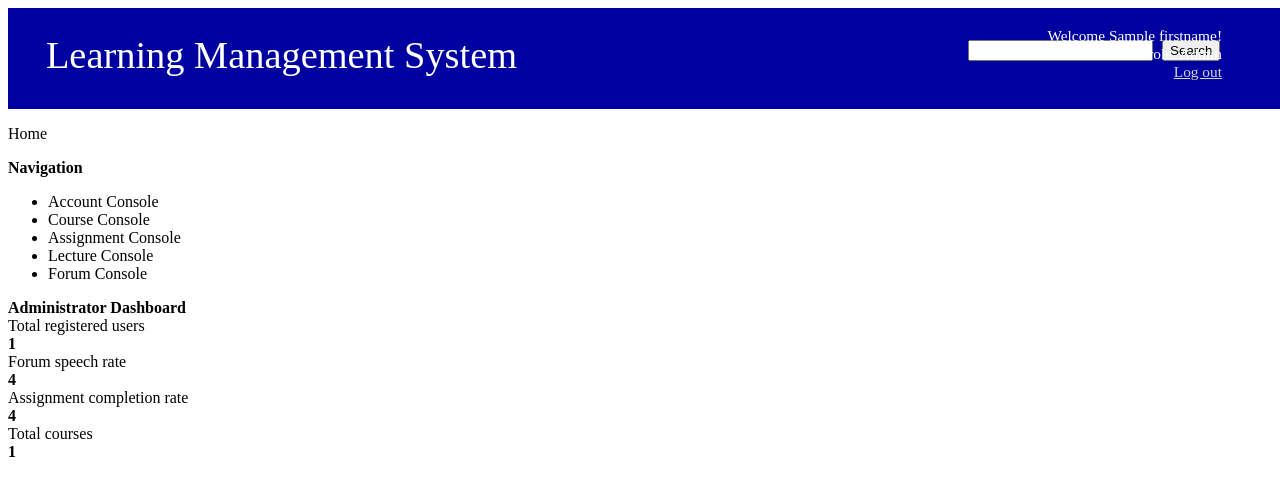
After one commit to Orangestella/learning_management_system, a Flask app: template templates/index_admin.html in a window 1280 px wide. The commit adds this page. Shown: the top 496 px of the page. Run offline with Flask 3, Linux system fonts and the light colour scheme; the template is opened without the code that fills it: most values are stand-ins (such as "Sample title", 1, 10 or a date in 2020); parts of the project's set-up code (start-up, migrations or seed data) failed here and were passed over.

Commit message:
add search and role indentify

```diff
--- a/app.py
+++ b/app.py
@@ -1,5 +1,5 @@
 import flask
-from flask import Flask, session
+from flask import Flask, session, request, make_response
 import utils
 import mysql.connector
 import configparser
@@ -24,7 +24,28 @@ def index():  # put application's code here
         if "userid" not in session:
             session["userid"] = int(flask.request.cookies.get("userid"))
             print(int(flask.request.cookies.get("userid")))
-        return flask.render_template("index.html", id=session["userid"])
+        query = "SELECT role_id, firstname FROM users WHERE id=%s"
+        value = (session["userid"],)
+        cursor.execute(query, value)
+        result = cursor.fetchone()
+        fname = result[1]
+        print(result)
+        if result[0] == 0:  # Admin
+            query = "SELECT COUNT(*) FROM users"
+            cursor.execute(query)
+            result = cursor.fetchone()
+            total_users = result[0]
+            speech_rate = 0.4
+            assign_rate = 0.7
+            total_courses = 19
+            return flask.render_template("index_admin.html", firstname=fname, total_courses=total_courses,
+                                         speech_rate=speech_rate, total_users=total_users, assign_rate=assign_rate)
+        elif result[0] == 1:  # Student
+            return "You are student."
+        elif result[0] == 2:  # Instructor
+            return "You are instructor."
+        else:
+            return "Error"
 
 
 @app.route('/login', methods=['GET', 'POST'])
@@ -51,6 +72,19 @@ def login():
             return resp
 
 
+@app.route('/results', methods=["GET"])
+def search_results():
+    keyword = request.args["keyword"]
+    return flask.render_template("search_results.html", keyword=keyword)
+
+
+@app.route('/logout')
+def logout():
+    resp = make_response(flask.redirect(flask.url_for('login')))
+    resp.delete_cookie('userid')
+    session.clear()
+    return resp
+
 
 if __name__ == '__main__':
     app.run()
--- /dev/null
+++ b/static/stylesheets/index.css
@@ -0,0 +1,29 @@
+header{
+    background-color: #0000A0;
+    color: white;
+    height: 0;
+    width: 100%;
+    font-size: 240%;
+    text-align: left;
+    padding-left: 3%;
+    padding-top: 2%;
+    padding-bottom: 6%;
+}
+
+.top_search{
+    display: block;
+    padding-left: 65%;
+    margin:-57px 50px 75px 100px;
+}
+
+.user_info{
+    color: white;
+    font-size: 40%;
+    text-align: right;
+    padding-right: 3%;
+    margin:-112px 50px 75px 100px;
+}
+
+#logout{
+    color: lightgray;
+}
--- /dev/null
+++ b/templates/index_admin.html
@@ -0,0 +1,34 @@
+<!DOCTYPE html>
+<html lang="en">
+<head>
+    <meta charset="UTF-8">
+    <link rel="stylesheet" type="text/css" href="{{ url_for('static',filename='stylesheets/index.css') }}">
+    <title>Homepage for Admin</title>
+</head>
+<body>
+<header>
+    Learning Management System
+    <form method="get" name="search_box" class="top_search" action="/results">
+        <input type="text" name="keyword" id="keyword">
+        <input type="submit" name="search" id="search" value="Search">
+    </form>
+    <div class="user_info">Welcome {{ firstname }}!<br>Your role: Admin<br><a href="/logout" id="logout">Log out</a></div>
+</header>
+<p>Home</p>
+<div>
+    <b>Navigation</b>
+    <ul>
+        <li><a>Account Console</a></li>
+        <li><a>Course Console</a></li>
+        <li><a>Assignment Console</a></li>
+        <li><a>Lecture Console</a></li>
+        <li><a>Forum Console</a></li>
+    </ul>
+</div>
+<b>Administrator Dashboard</b>
+<div>Total registered users<br><b>{{ total_users }}</b></div>
+<div>Forum speech rate<br><b>{{ speech_rate }}</b></div>
+<div>Assignment completion rate<br><b>{{ assign_rate }}</b></div>
+<div>Total courses<br><b>{{ total_courses }}</b></div>
+</body>
+</html>
--- a/templates/index.html
+++ b/templates/search_results.html
@@ -2,10 +2,9 @@
 <html lang="en">
 <head>
     <meta charset="UTF-8">
-    <title>Homepage</title>
+    <title>Search Result</title>
 </head>
 <body>
-<h1>Welcome!</h1>
-<p>Your id is {{ id }}</p>
+<p>Searching: {{ keyword }}</p>
 </body>
 </html>
```
